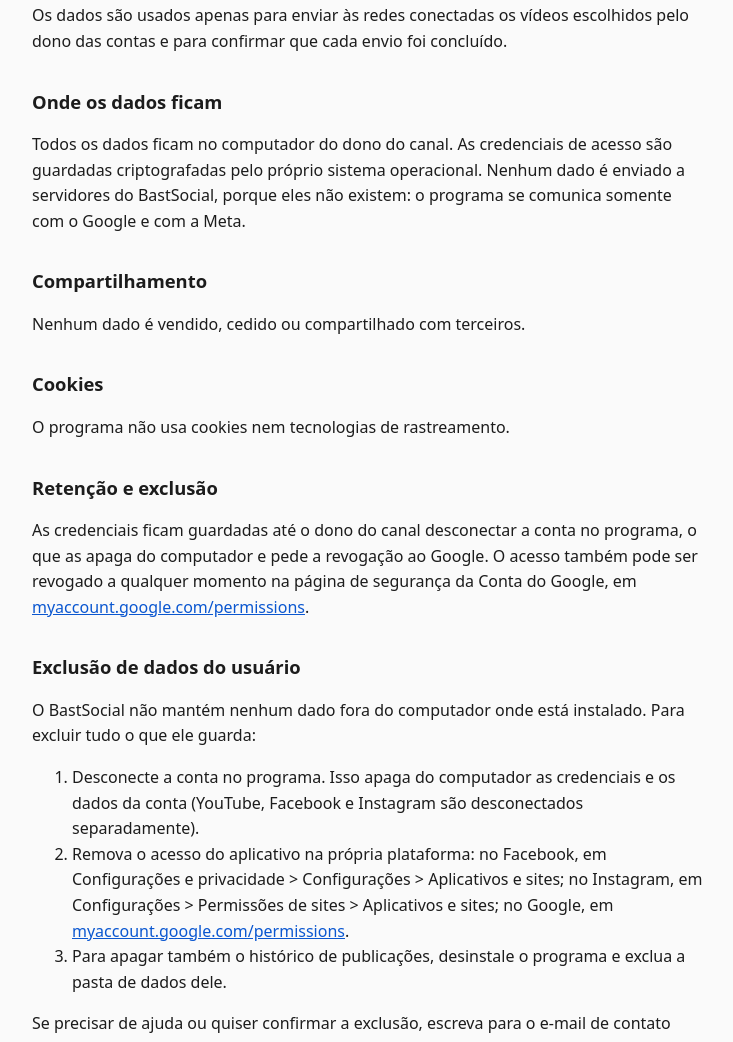
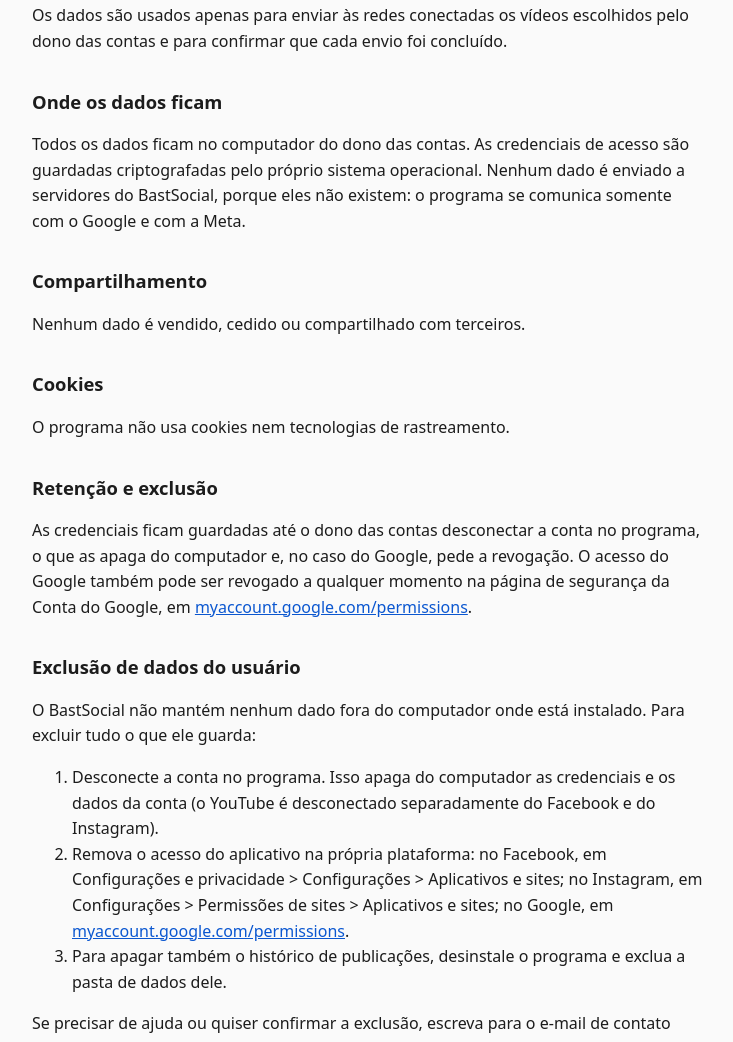
Before and after one commit to eduardoneto23/bast-social-publisher, a plain HTML site: page site/privacidade.html in a window 1280 px wide. Shown: the part 1034-2076 px from the top of the page, without its empty margins (272-1005 px from the left). Drawn offline with Linux system fonts and the light colour scheme.

Commit message:
Politica de privacidade: ajusta frases sobre desconexao e revogacao
Co-Authored-By: Claude Fable 5.2 <noreply@anthropic.com>

```diff
--- a/site/privacidade.html
+++ b/site/privacidade.html
@@ -50,7 +50,7 @@
   contas e para confirmar que cada envio foi concluído.</p>
 
   <h2>Onde os dados ficam</h2>
-  <p>Todos os dados ficam no computador do dono do canal. As credenciais de acesso são guardadas
+  <p>Todos os dados ficam no computador do dono das contas. As credenciais de acesso são guardadas
   criptografadas pelo próprio sistema operacional. Nenhum dado é enviado a servidores do BastSocial,
   porque eles não existem: o programa se comunica somente com o Google e com a Meta.</p>
 
@@ -61,9 +61,9 @@
   <p>O programa não usa cookies nem tecnologias de rastreamento.</p>
 
   <h2>Retenção e exclusão</h2>
-  <p>As credenciais ficam guardadas até o dono do canal desconectar a conta no programa, o que as apaga
-  do computador e pede a revogação ao Google. O acesso também pode ser revogado a qualquer momento na
-  página de segurança da Conta do Google, em
+  <p>As credenciais ficam guardadas até o dono das contas desconectar a conta no programa, o que as apaga
+  do computador e, no caso do Google, pede a revogação. O acesso do Google também pode ser revogado a
+  qualquer momento na página de segurança da Conta do Google, em
   <a href="https://myaccount.google.com/permissions">myaccount.google.com/permissions</a>.</p>
 
   <h2 id="exclusao-de-dados">Exclusão de dados do usuário</h2>
@@ -71,7 +71,7 @@
   que ele guarda:</p>
   <ol>
     <li>Desconecte a conta no programa. Isso apaga do computador as credenciais e os dados da conta
-    (YouTube, Facebook e Instagram são desconectados separadamente).</li>
+    (o YouTube é desconectado separadamente do Facebook e do Instagram).</li>
     <li>Remova o acesso do aplicativo na própria plataforma: no Facebook, em Configurações e privacidade
     &gt; Configurações &gt; Aplicativos e sites; no Instagram, em Configurações &gt; Permissões de sites &gt;
     Aplicativos e sites; no Google, em
```
